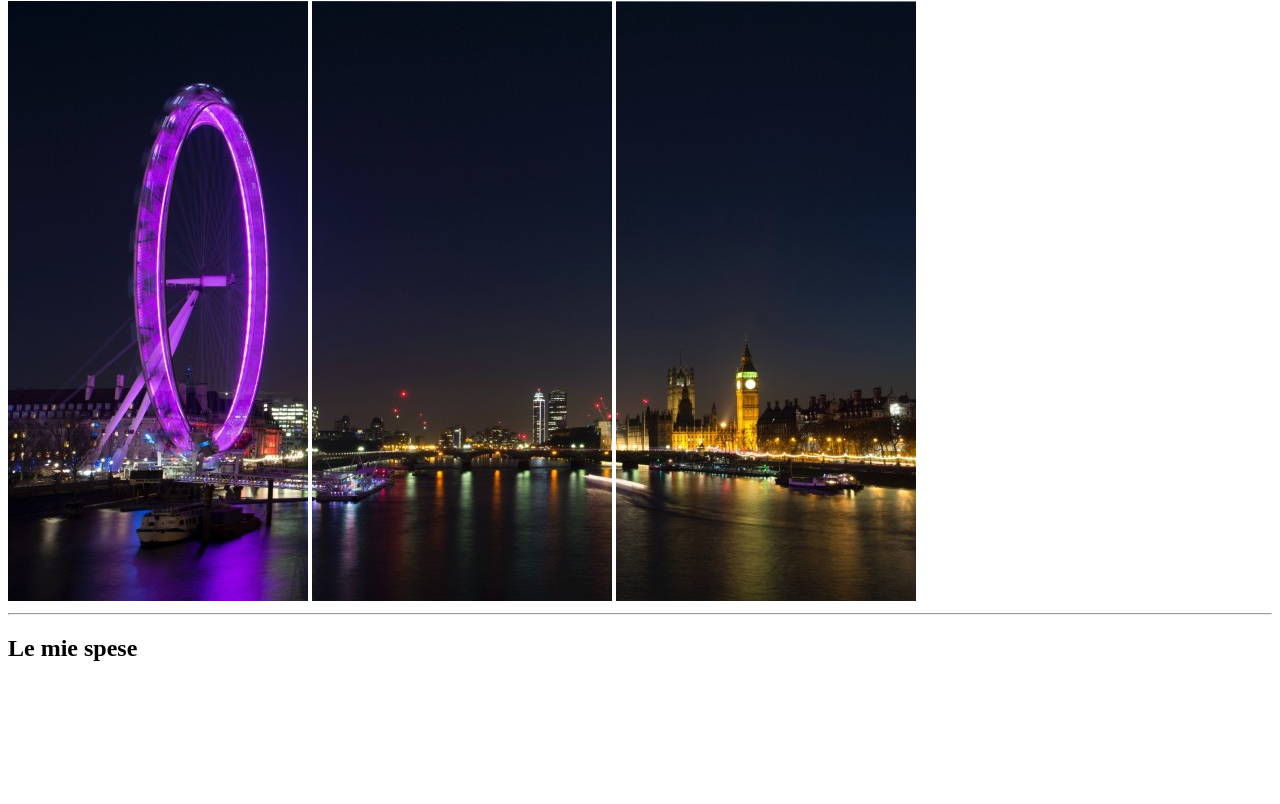
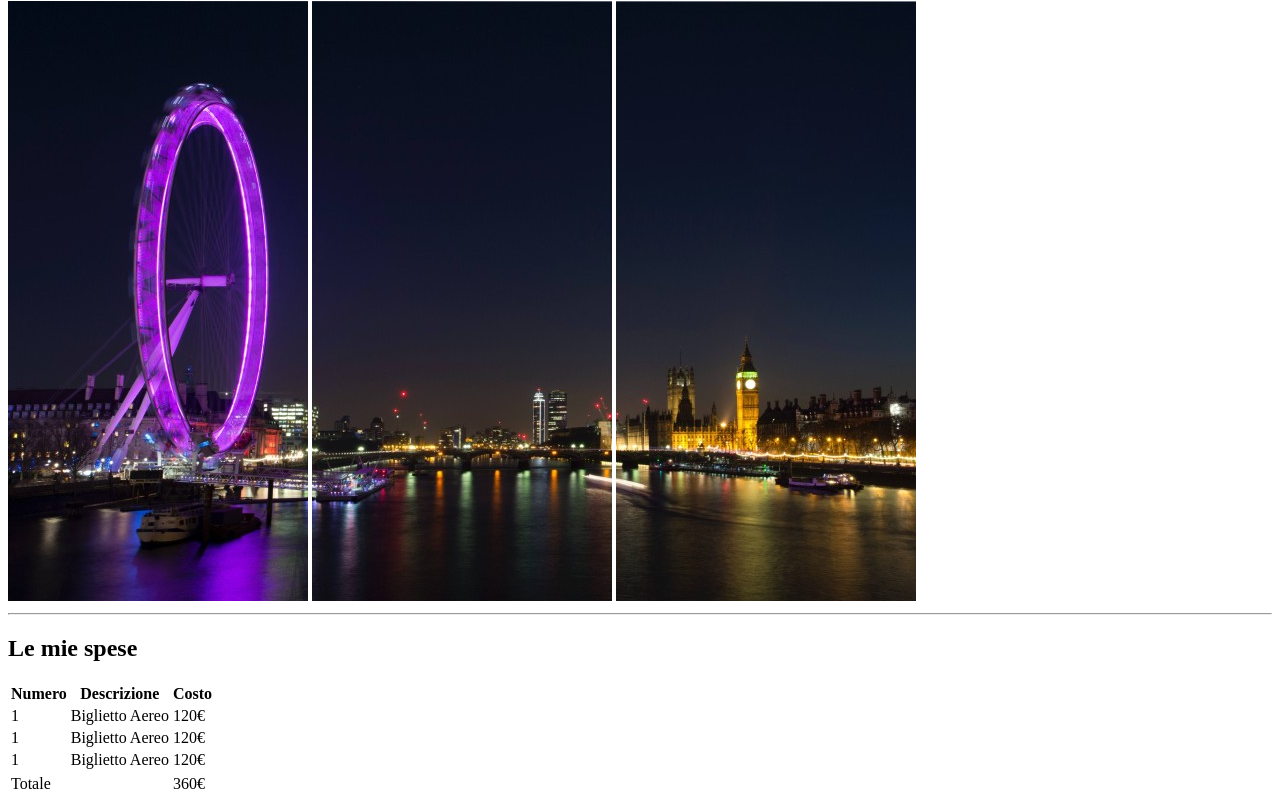
Before and after one commit to LucaCancilleri/html-london-trip, a plain HTML site: page index.html in a window 1280 px wide. Shown: the part 79-883 px from the top of the page. Before the commit the page ends 800 px from the top, so only its background shows below. Drawn offline with Linux system fonts and the light colour scheme.

Commit message:
add: table

```diff
--- a/index.html
+++ b/index.html
@@ -19,6 +19,45 @@
     <!-- body -->
     <body>
         <h2>Le mie spese</h2>
+        <!-- tabella -->
+        <table>
+            <thead>
+                <!-- riga 1 -->
+                <tr>
+                    <th>Numero</th>
+                    <th>Descrizione</th>
+                    <th>Costo</th>
+                </tr>
+            </thead>
+            <tbody>
+                <!-- riga 2 -->
+                <tr>
+                    <td>1</td>
+                    <td>Biglietto Aereo</td>
+                    <td>120€</td>
+                </tr>
+                <!-- riga 3 -->
+                <tr>
+                    <td>1</td>
+                    <td>Biglietto Aereo</td>
+                    <td>120€</td>
+                </tr>
+                <!-- riga 4 -->
+                <tr>
+                    <td>1</td>
+                    <td>Biglietto Aereo</td>
+                    <td>120€</td>
+                </tr>
+            </tbody>
+                <!-- riga 5 -ultima -celle unite -->
+                <tr></tr>
+            <tfoot>
+                <tr>
+                    <td colspan="2">Totale</td>
+                    <td>360€</td>
+                </tr>
+            </tfoot>
+        </table>
     </body>
     <!-- /body -->
 </body>
```
